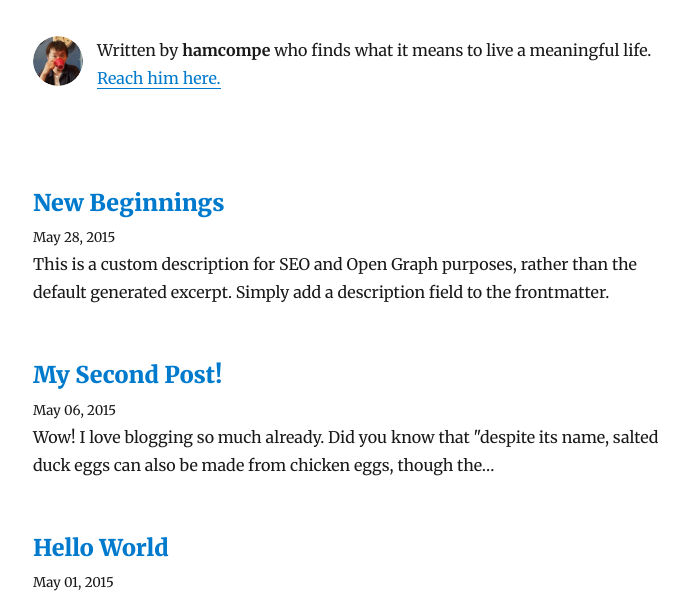
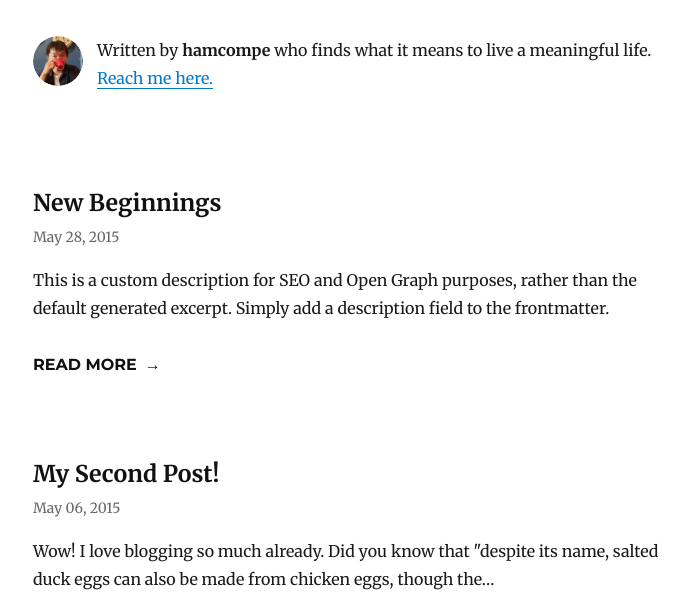
Before and after one commit to hamcompe/hamcompe-blog, a Gatsby site: page / in a window 1280 px wide. Shown: the part 188-787 px from the top of the page, without its empty margins (292-981 px from the left). Built offline with nearby package versions, Linux system fonts and the light colour scheme; Gatsby itself is replaced by a stand-in of ours; some packages are replaced by stand-ins of ours.

Commit message:
Styling stuff

```diff
--- a/gatsby-config.js
+++ b/gatsby-config.js
@@ -4,9 +4,10 @@ module.exports = {
     author: `hamcompe`,
     description: `Meaningful life and tech blog`,
     siteUrl: `https://hamcompe-blog.netlify.com/`,
-    personalSite: 'https://hamcompe.com'
+    personalSite: "https://hamcompe.com",
   },
   plugins: [
+    "gatsby-plugin-emotion",
     {
       resolve: `gatsby-source-filesystem`,
       options: {
--- a/package.json
+++ b/package.json
@@ -5,8 +5,11 @@
   "version": "0.1.0",
   "author": "Pallop Chaoputhipuchong <pallop.chao@gmail.com>",
   "dependencies": {
+    "@emotion/core": "^10.0.17",
+    "@emotion/styled": "^10.0.17",
     "gatsby": "^2.13.23",
     "gatsby-image": "^2.2.6",
+    "gatsby-plugin-emotion": "^4.1.6",
     "gatsby-plugin-feed": "^2.3.4",
     "gatsby-plugin-google-analytics": "^2.1.4",
     "gatsby-plugin-manifest": "^2.2.3",
--- a/src/components/bio.js
+++ b/src/components/bio.js
@@ -52,11 +52,10 @@ const Bio = () => {
         }}
       />
       <p>
-        Written by <strong>{author}</strong> who finds what it means to live a meaningful life.
+        Written by <strong>{author}</strong> who finds what it means to live a
+        meaningful life.
         {` `}
-        <a href={personalSite}>
-          Reach him here.
-        </a>
+        <a href={personalSite}>Reach me here.</a>
       </p>
     </div>
   )
--- a/src/pages/index.js
+++ b/src/pages/index.js
@@ -1,10 +1,52 @@
 import React from "react"
-import { Link, graphql } from "gatsby"
+import { Link as GatsbyLink, graphql } from "gatsby"
+import styled from "@emotion/styled"
 
 import Bio from "../components/bio"
 import Layout from "../components/layout"
 import SEO from "../components/seo"
 import { rhythm } from "../utils/typography"
+
+const Link = styled(GatsbyLink)`
+  font-weight: 700;
+  color: #111;
+  box-shadow: none;
+
+  &:hover {
+    text-decoration: underline;
+  }
+`
+const Time = styled.time`
+  display: inline-block;
+  color: #666;
+  font-weight: 400;
+  font-size: 0.875rem;
+  margin-bottom: 1rem;
+`
+const BlogWrapper = styled.div`
+  margin-bottom: 5rem;
+`
+const ReadMoreLink = styled(GatsbyLink)`
+  display: inline-block;
+  font-family: "Montserrat", "sans-serif";
+  color: #111;
+  font-weight: 700;
+  box-shadow: none;
+  border-bottom: 2px solid transparent;
+
+  > span {
+    transition: margin-left 0.3s ease;
+    margin-left: 0.5rem;
+  }
+
+  &:hover {
+    > span {
+      margin-left: 1rem;
+    }
+    border-color: #111;
+  }
+`
+const ArrowWrapper = styled.span``
 
 class BlogIndex extends React.Component {
   render() {
@@ -19,23 +61,26 @@ class BlogIndex extends React.Component {
         {posts.map(({ node }) => {
           const title = node.frontmatter.title || node.fields.slug
           return (
-            <div key={node.fields.slug}>
+            <BlogWrapper key={node.fields.slug}>
               <h3
                 style={{
                   marginBottom: rhythm(1 / 4),
                 }}
               >
-                <Link style={{ boxShadow: `none` }} to={node.fields.slug}>
-                  {title}
-                </Link>
+                <Link to={node.fields.slug}>{title}</Link>
               </h3>
-              <small>{node.frontmatter.date}</small>
+              <Time>{node.frontmatter.date}</Time>
               <p
                 dangerouslySetInnerHTML={{
                   __html: node.frontmatter.description || node.excerpt,
                 }}
               />
-            </div>
+
+              <ReadMoreLink to={node.fields.slug}>
+                READ MORE
+                <ArrowWrapper>→</ArrowWrapper>
+              </ReadMoreLink>
+            </BlogWrapper>
           )
         })}
       </Layout>
```
Also changed, not shown: 1 other file.
